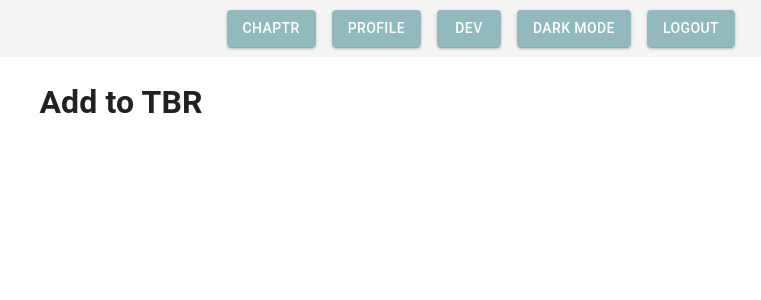
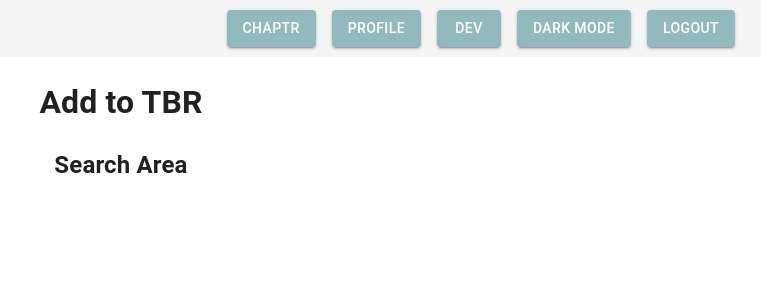
Before and after one commit to AllHubs-June-2024-Liftoff/Dakotah-Group-2, a React (Create React App) app in the folder Chaptr/frontend/chaptrfrontend/: page /SearchTBR in a window 1280 px wide. Shown: the top 300 px of the page, without its empty margins (519-1280 px from the left). Built offline with nearby package versions, Linux system fonts and the light colour scheme.

Commit message:
created search folder under components, moved SearchTBR to /search, created SearchArea

```diff
--- a/Chaptr/frontend/chaptrfrontend/src/App.js
+++ b/Chaptr/frontend/chaptrfrontend/src/App.js
@@ -4,7 +4,7 @@ import NavBar from "./components/NavBar";
 import Chaptr from "./components/Chaptr";
 import Profile from "./components/Profile";
 import Dev from "./components/Dev";
-import SearchTBR from "./components/SearchTBR";
+import SearchTBR from "./components/search/SearchTBR";
 // import Home from "./components/Home";
 import Register from "./components/users/Register";
 // import Login from "./components/users/Login";
--- a/Chaptr/frontend/chaptrfrontend/src/components/SearchTBR.js
+++ /dev/null
@@ -1,11 +0,0 @@
-// import React, { useState } from "react";
-
-export default function Search(){
-    return (
-        <div>
-            <h1>Add to TBR</h1>
-
-        </div>
-    );
-
-}
--- /dev/null
+++ b/Chaptr/frontend/chaptrfrontend/src/components/search/SearchArea.js
@@ -0,0 +1,11 @@
+import React from "react";
+
+export default function SearchArea(){
+    return (
+        <div>
+            <h2>Search Area</h2>
+
+        </div>
+    );
+
+}
--- /dev/null
+++ b/Chaptr/frontend/chaptrfrontend/src/components/search/SearchTBR.js
@@ -0,0 +1,12 @@
+import React from "react";
+import SearchArea from "./SearchArea";
+
+export default function SearchTBR(){
+    return (
+        <div>
+            <h1>Add to TBR</h1>
+            <SearchArea />
+        </div>
+    );
+
+}
```
